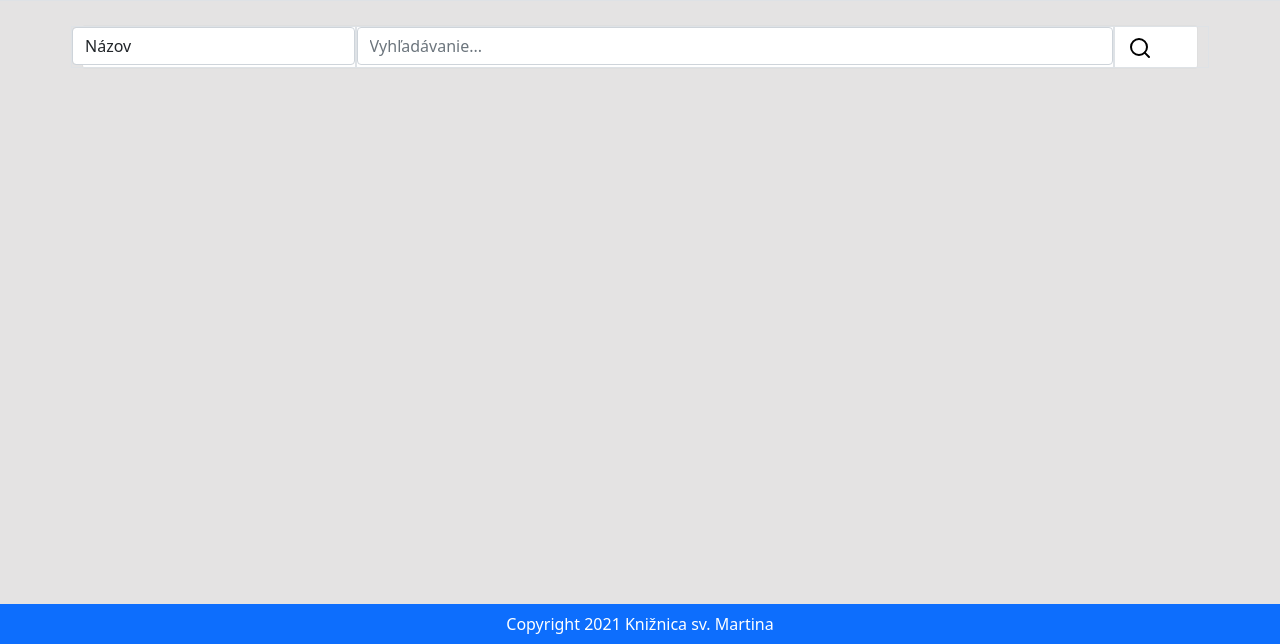
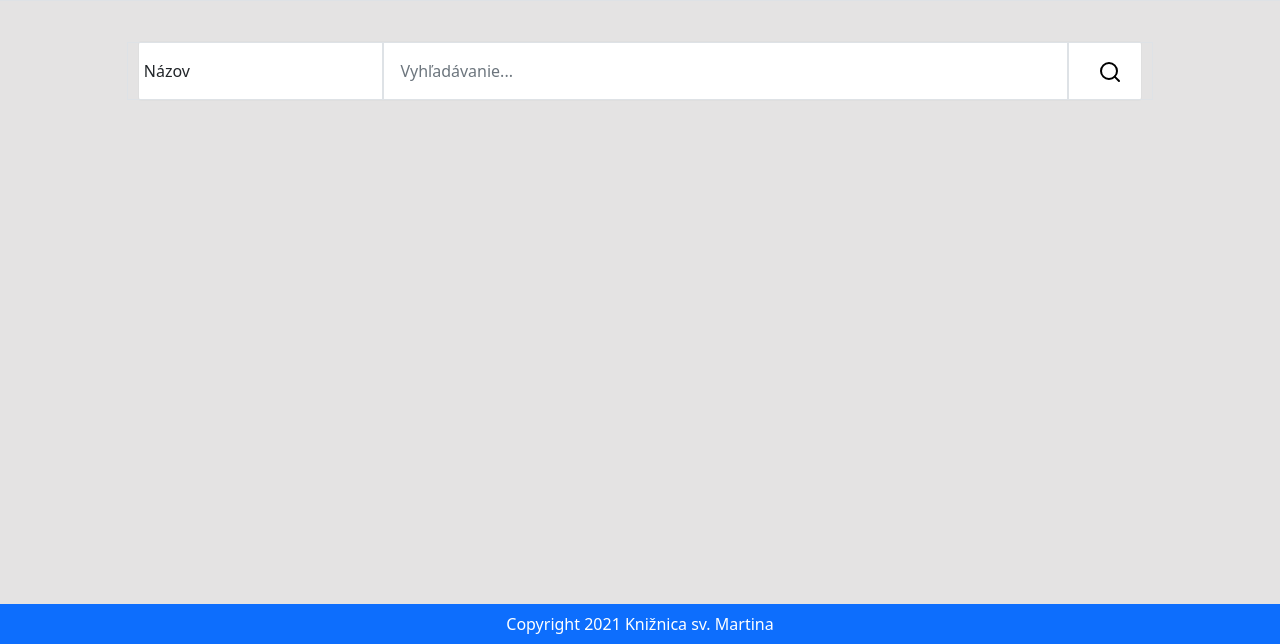
Before and after one commit to archboi/library_system, a plain HTML site: page Frontend/index.html in a window 1280 px wide. Shown: the part 156-800 px from the top of the page. Drawn offline with nearby package versions, Linux system fonts and the light colour scheme.

Commit message:
Update style.css

```diff
--- a/Frontend/style.css
+++ b/Frontend/style.css
@@ -26,3 +26,50 @@ footer{
 footer span{
   color: white;
 }
+
+
+
+
+/* Search bar */
+
+.search-form {
+width: 90%;
+margin: 0 auto;
+margin-top: 1rem;
+}
+
+.search-form input {
+height: 100%;
+background: transparent;
+border: 0;
+display: block;
+width: 100%;
+padding: 1rem;
+height: 100%;
+font-size: 1rem;
+}
+
+.search-form select {
+background: transparent;
+border: 0;
+padding: 1rem;
+height: 100%;
+font-size: 1rem;
+}
+
+.search-form select:focus {
+border: 0;
+}
+
+.search-form button {
+height: 100%;
+width: 100%;
+font-size: 1rem;
+}
+
+.search-form button svg {
+width: 24px;
+height: 24px;
+}
+
+/* Search bar */
```
